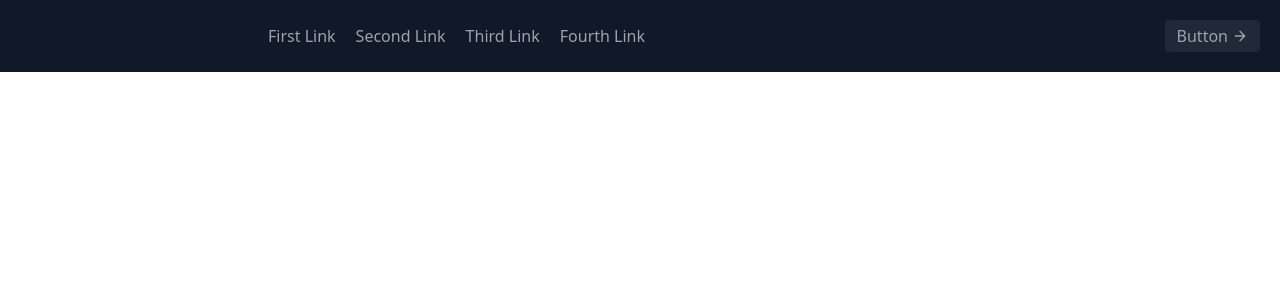
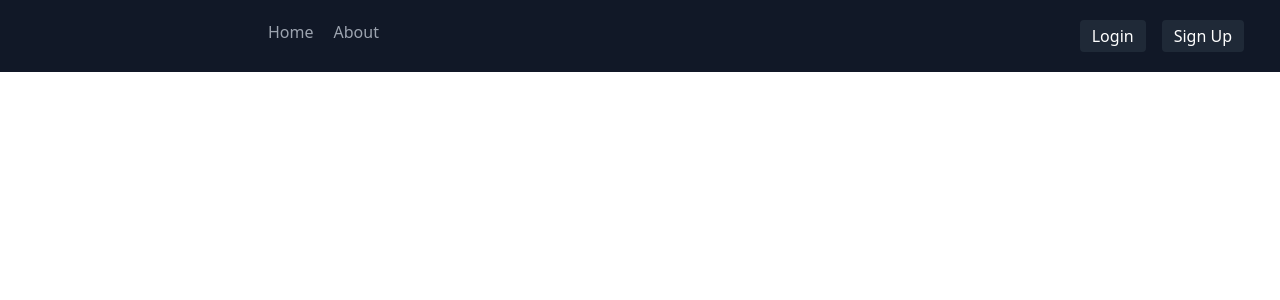
Before and after one commit to programmerpranit/Todo-MERN, a Next.js app: page / in a window 1280 px wide. Shown: the top 300 px of the page. Built offline with nearby package versions, Linux system fonts and the light colour scheme.

Commit message:
Navbar change

```diff
--- a/components/Navbar.jsx
+++ b/components/Navbar.jsx
@@ -3,25 +3,21 @@ import React from 'react'
 const Navbar = () => {
    return (
 
-      <header class="text-gray-400 bg-gray-900 body-font">
-         <div class="container mx-auto flex flex-wrap p-5 flex-col md:flex-row items-center">
-            <nav class="flex lg:w-2/5 flex-wrap items-center text-base md:ml-auto">
-               <a class="mr-5 hover:text-white">First Link</a>
-               <a class="mr-5 hover:text-white">Second Link</a>
-               <a class="mr-5 hover:text-white">Third Link</a>
-               <a class="hover:text-white">Fourth Link</a>
+      <header class="text-gray-400 bg-gray-900 body-font ">
+         <div class="container justify-start items-left flex flex-wrap p-5 flex-col md:flex-row">
+            <nav class="flex lg:w-2/5 flex-wrap items-start justify-left text-base md:ml-auto ">
+               <a class="mr-5 hover:text-white">Home</a>
+               <a class="mr-5 hover:text-white">About</a>
             </nav>
             <div class="lg:w-2/5 inline-flex lg:justify-end ml-5 lg:ml-0">
-               <button class="inline-flex items-center bg-gray-800 border-0 py-1 px-3 focus:outline-none hover:bg-gray-700 rounded text-base mt-4 md:mt-0">Button
-                  <svg fill="none" stroke="currentColor" stroke-linecap="round" stroke-linejoin="round" stroke-width="2" class="w-4 h-4 ml-1" viewBox="0 0 24 24">
-                     <path d="M5 12h14M12 5l7 7-7 7"></path>
-                  </svg>
+               <button class="inline-flex items-center bg-gray-800 text-white border-0 py-1 px-3 mr-4 focus:outline-none hover:bg-gray-700 rounded text-base mt-4 md:mt-0">Login
+               </button>
+               <button class="inline-flex items-center bg-gray-800 text-white border-0 py-1 px-3 mr-4 focus:outline-none hover:bg-gray-700 rounded text-base mt-4 md:mt-0">Sign Up
                </button>
             </div>
          </div>
       </header>
 
-
    )
 }
 
--- a/pages/login.jsx
+++ b/pages/login.jsx
@@ -2,41 +2,9 @@ import React from 'react'
 
 const Login = () => {
   return (
-    <section class="min-h-screen flex flex-col">
-            <nav>
-                <div class="px-4 py-6">
-                </div>
-            </nav>
-            <div class="flex flex-1 items-center justify-center">
-                <div class="rounded-lg sm:border-2 px-4 lg:px-24 py-16 lg:max-w-xl sm:max-w-md w-full text-center">
-                    <form class="text-center">
-                        <h1 class="font-bold tracking-wider text-3xl mb-8 w-full text-gray-600">
-                            Sign in
-                        </h1>
-                        <div class="py-2 text-left">
-                            <input type="email" class="bg-gray-200 border-2 border-gray-100 focus:outline-none bg-gray-100 block w-full py-2 px-4 rounded-lg focus:border-gray-700 " placeholder="Email" />
-                        </div>
-                        <div class="py-2 text-left">
-                            <input type="password" class="bg-gray-200 border-2 border-gray-100 focus:outline-none bg-gray-100 block w-full py-2 px-4 rounded-lg focus:border-gray-700 " placeholder="Password" />
-                        </div>
-                        <div class="py-2">
-                            <button type="submit" class="border-2 border-gray-100 focus:outline-none bg-purple-600 text-white font-bold tracking-wider block w-full p-2 rounded-lg focus:border-gray-700 hover:bg-purple-700">
-                                Sign In
-                            </button>
-                        </div>
-                    </form>
-                    <div class="text-center">
-                        <a href="#" class="hover:underline">Forgot password?</a>
-                    </div>
-                    <div class="text-center mt-12">
-                        <span>
-                            Don't have an account?
-                        </span>
-                        <a href="#" class="font-light text-md text-indigo-600 underline font-semibold hover:text-indigo-800">Create One</a>
-                    </div>
-                </div>
-            </div>
-        </section>
+  <>
+
+  </>
   )
 }
 
```
